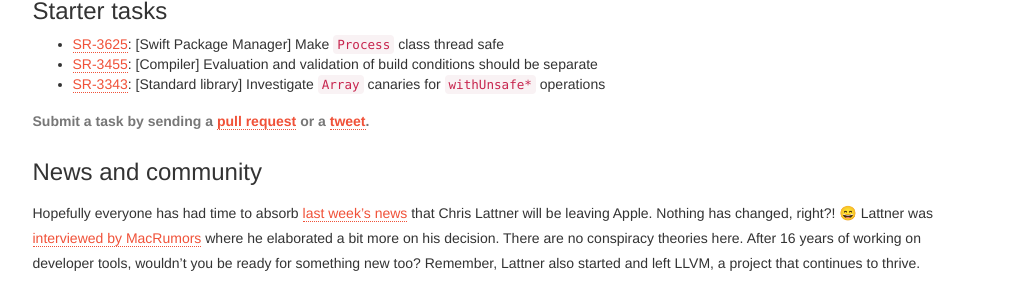
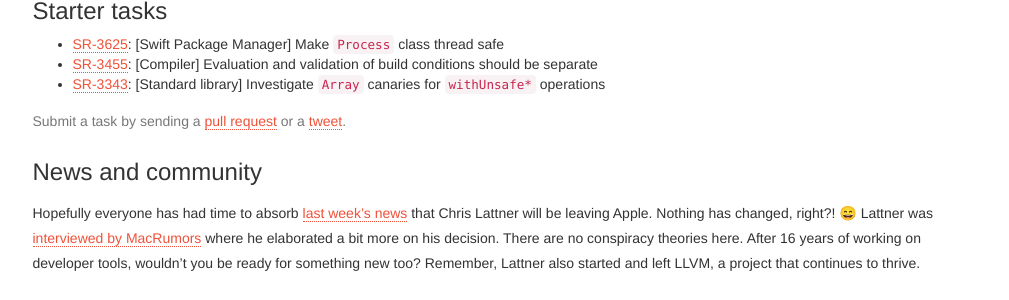
Before and after one commit to SwiftWeekly/swiftweekly.github.io, a Jekyll site: the page built from _posts/2017-01-19-issue-53.md, in a window 1280 px wide. Shown: the part 711-1011 px from the top of the page, without its empty margins (135-1144 px from the left). Built offline with Jekyll 4.4.1, drawn with Linux system fonts in a browser that asks for light colours.

Commit message:
update sponsor and task_remind

```diff
--- a/_includes/sponsor.html
+++ b/_includes/sponsor.html
@@ -5,5 +5,5 @@
     <p>{{ page.sponsor.body | markdownify }}</p>
 </div>
 {% else %}
-<p class="text-muted"><b>Interested in sponsoring Swift Weekly Brief? <a href="/sponsorship/">Learn more here</a>.</b></p>
+<p class="text-muted text-center"><b>Interested in sponsoring Swift Weekly Brief? <a href="/sponsorship/">Learn more here</a>.</b></p>
 {% endif %}
--- a/_includes/task_remind.html
+++ b/_includes/task_remind.html
@@ -1,2 +1,2 @@
 
-<p class="text-muted"><strong>Submit a task by sending a <a href="{{ site.links.pull }}">pull request</a> or a <a href="{{ site.links.twitter }}">tweet</a>.</strong></p>
+<p class="text-muted">Submit a task by sending a <a href="{{ site.links.pull }}">pull request</a> or a <a href="{{ site.links.twitter }}">tweet</a>.</p>
```
